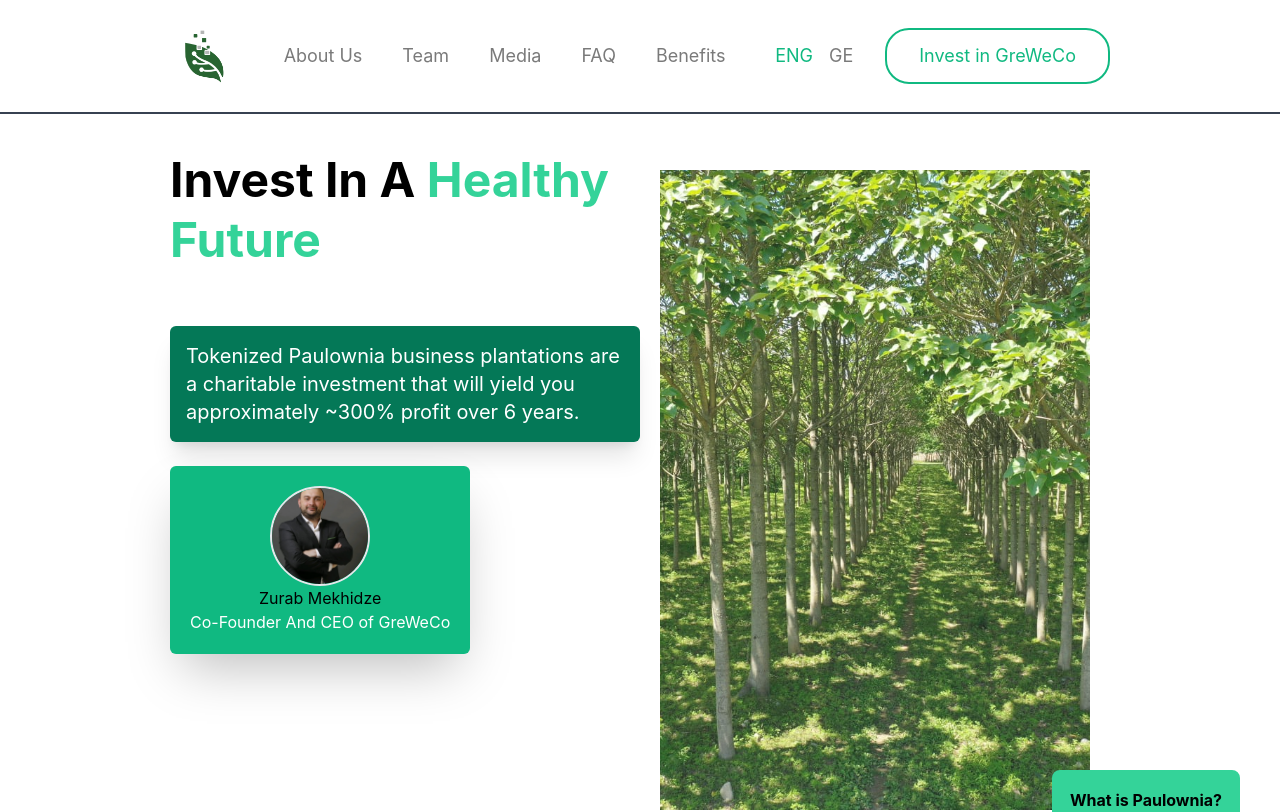
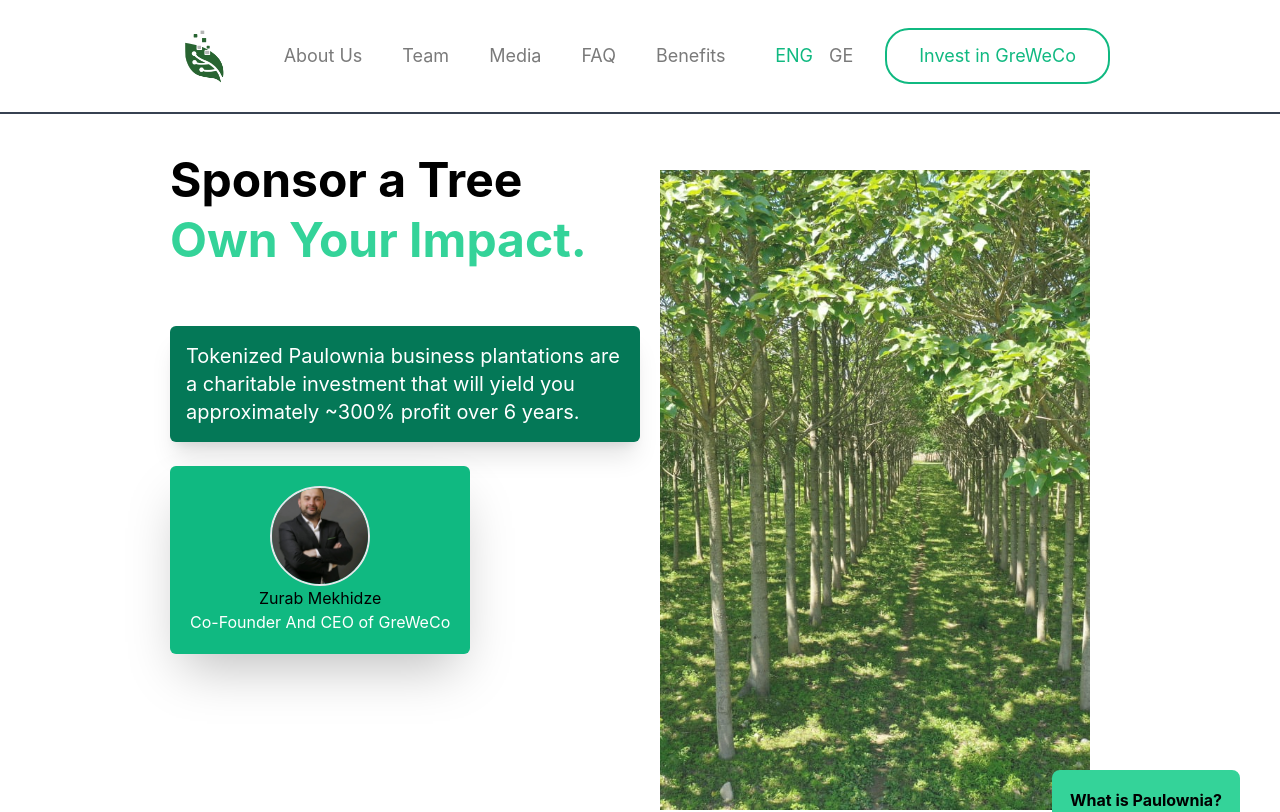
Before and after one commit to jeliaaa/nft-main, a React (Create React App) app: page / in a window 1280 px wide. Shown: the top 812 px of the page. Built offline with nearby package versions, Linux system fonts and the light colour scheme.

Commit message:
Update MainHero.js

```diff
--- a/src/sections/MainHero.js
+++ b/src/sections/MainHero.js
@@ -9,7 +9,7 @@
       {/* Heading Section */}
       <div className="z-10 text-gray flex flex-col space-y-6 w-full xl:w-[50%]">
         <h1 className="text-5xl font-bold leading-tight">
-          Invest In A <span className="text-emerald-400">Healthy Future</span>
+          Sponsor a Tree <span className="text-emerald-400">Own Your Impact.</span>
           {/* <span className="text-[#3D9E24]">by Saving the Planet</span> */}
         </h1>
         <div className="text-xl flex items-center">
```
